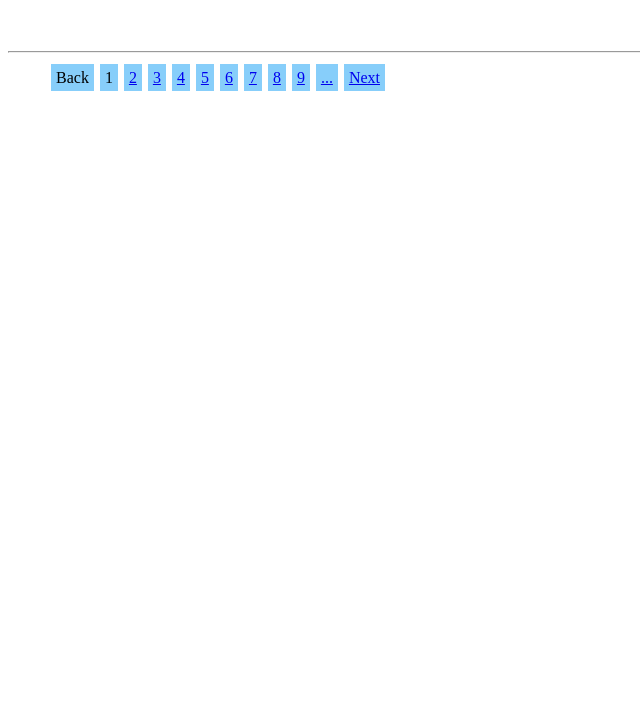
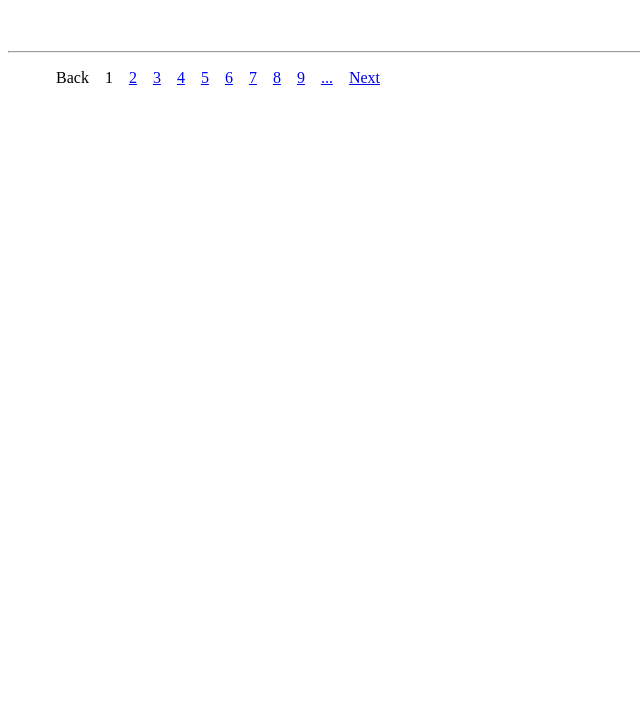
Before and after one commit to tonypsc/simple-js-pagination, a plain HTML site: page index.html in a window 1280 px wide. Shown: the part 73-800 px from the top of the page, without its empty margins (0-640 px from the left). Drawn offline with Linux system fonts and the light colour scheme.

Commit message:
no color

```diff
--- a/style.css
+++ b/style.css
@@ -2,5 +2,4 @@ li {
     display: inline;
     padding: 5px;
     margin: 3px;
-    background: lightskyblue;
 }
```
